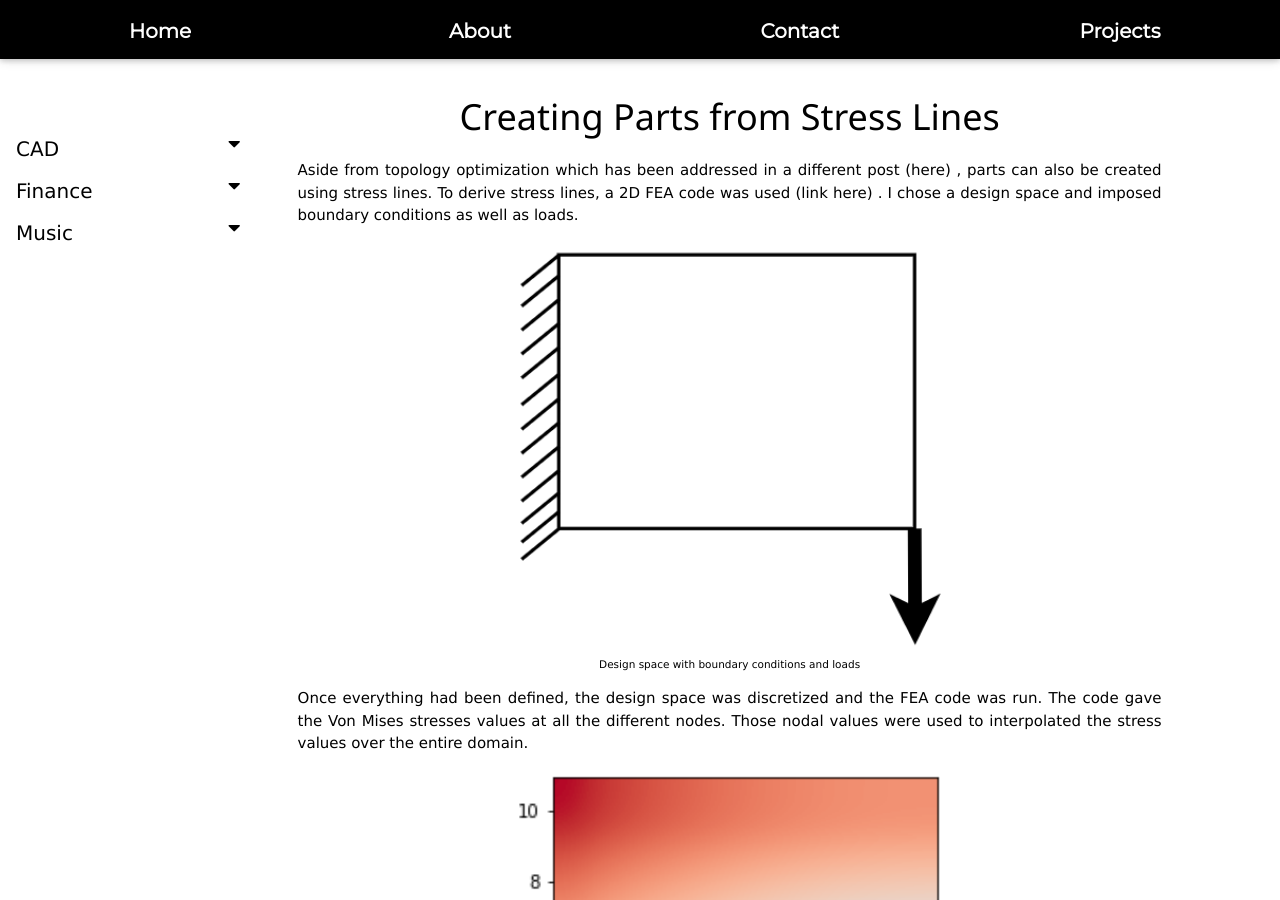
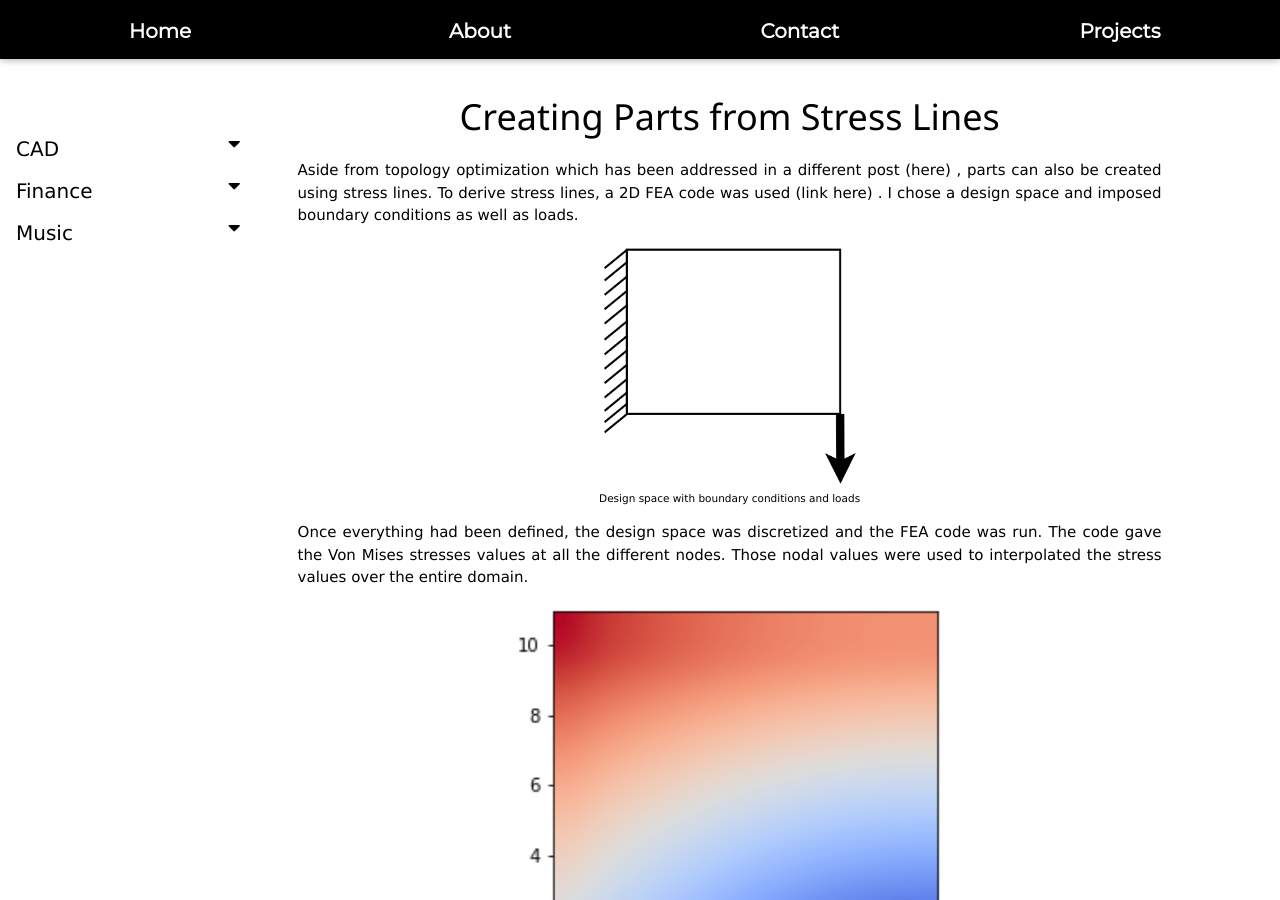
Before and after one commit to botengu/portfolio, a Jekyll site: the page built from _posts/2020-09-19-Stress-Lines.md, in a window 1280 px wide and 900 px high. Built offline with Jekyll 4.4.1, drawn with Linux system fonts in a browser that asks for light colours; nearby versions of some CDN libraries; library files that are not in the unit come from our copies; a script that is not in the unit is left out.

Commit message:
24th commit

```diff
--- a/_posts/2020-09-19-Stress-Lines.md
+++ b/_posts/2020-09-19-Stress-Lines.md
@@ -12,7 +12,7 @@ permalink: "/cad/StressLines/"
     Aside from topology optimization which has been addressed in a different post <a class = "ex1 ex3" href="/cad/topopt/" target="_blank" > (here) </a>, parts can also be created using stress lines. To derive stress lines, a 2D FEA code was used <a class = "ex1 ex3" href=" https://github.com/largurajr/FEA-Protus" target="_blank" > (link here) </a>. I chose a design space and imposed boundary conditions as well as loads.
     </p>
     <div class="w3-main w3-center" >
-        <img src="/portfolio/assets/img/designspace.PNG" width="50%" height="50%">
+        <img src="/portfolio/assets/img/designspace.PNG" width="30%" height="30%">
         <figcaption>Design space with boundary conditions and loads</figcaption>
     </div>
     <p class = "justify">
@@ -40,11 +40,11 @@ permalink: "/cad/StressLines/"
     The resulting lines have then be thickened, extruded and rendered using Rhino3D, Grasshopper3D and Blender.
     </p>
     <div class="w3-main w3-center" >
-        <img src="/portfolio/assets/img/StressLines.png" width="50%" height="50%">
+        <img src="/portfolio/assets/img/StressLines.png" width="30%" height="30%">
         <figcaption>Thickened stress lines</figcaption>
     </div>
         <div class="w3-main w3-center" >
-        <img src="/portfolio/assets/img/StressLinesCAD.png" width="50%" height="50%">
+        <img src="/portfolio/assets/img/StressLineCAD.png" width="30%" height="30%">
         <figcaption>Rendered part made from stress lines</figcaption>
     </div>
 </div>
```
